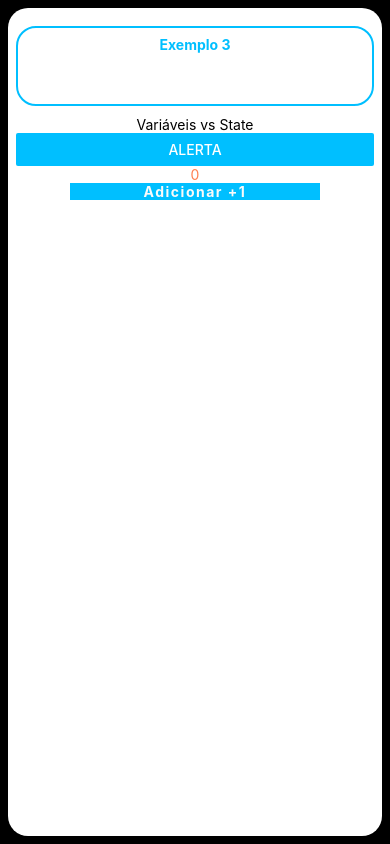
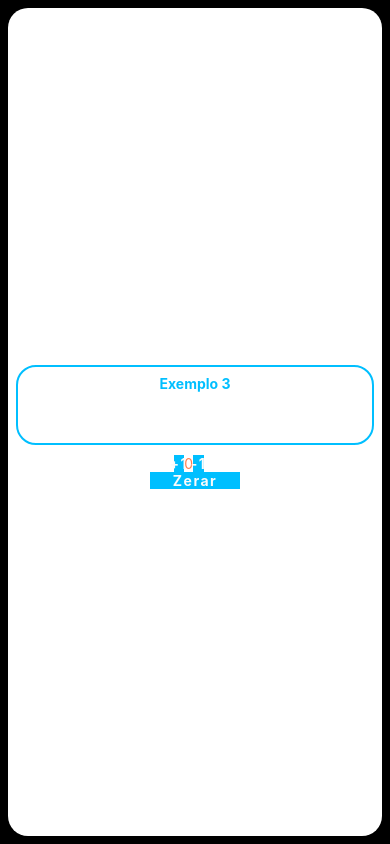
Before and after one commit to lidiasilva10/aula-introducao-expo, a React Native app: screen / in a window 390 px wide. Built offline with nearby package versions, Linux system fonts and the light colour scheme; what react-native-responsive-fontsize would draw is missing.

Commit message:
Atividade 3

```diff
--- a/src/exemplos/ex-03/index.js
+++ b/src/exemplos/ex-03/index.js
@@ -9,6 +9,14 @@ function Exemplo3() {
 
     function handleAtualizaState () {
         setNum(num + 1);
+    }
+
+    function handleAtuaState () {
+        setNum(num - 1);
+    }
+
+    function handleAtualiState () {
+        setNum(0);
     }
 
     const handleOutroJeitoFuncao = () => {
@@ -24,21 +32,23 @@ function Exemplo3() {
     return (
         <View style={styles.container}>
             <Text style={styles.titulo}>Exemplo 3</Text>
-            <Text style={styles.texto}>Variáveis vs State</Text>
-            <View style={styles.botaoAlert}>
-                <Button
-                    onPress={handleOutroJeitoFuncao}
-                    title="Alerta"
-                    color="deepskyblue"
-                    accessibilityLabel="Mensagem de alerta"
-                />
-            </View>
+            <View style={styles.grupo}>
+            <TouchableOpacity style={styles.botao} onPress={handleAtualizaState}>
+                <Text style={styles.txtBotao}>+1</Text>
+            </TouchableOpacity>
 
             <Text style={styles.numero}>{num}</Text>
 
-            <TouchableOpacity style={styles.botao} onPress={handleAtualizaState}>
-                <Text style={styles.txtBotao}>Adicionar +1</Text>
+            <TouchableOpacity style={styles.botao} onPress={handleAtuaState}>
+                <Text style={styles.txtBotao}>-1</Text>
             </TouchableOpacity>
+
+            </View>
+
+            <TouchableOpacity style={styles.botao} onPress={handleAtualiState}>
+                <Text style={styles.txtBotao}>Zerar</Text>
+            </TouchableOpacity>
+
 
         </View>
     );
--- a/src/exemplos/ex-03/styles.js
+++ b/src/exemplos/ex-03/styles.js
@@ -8,6 +8,10 @@ const styles = StyleSheet.create({
         flex: 1,
         alignItems: 'center',
         borderRadius: 20,
+        display:'flex',
+        //
+        justifyContent:'center',
+        alignItems: 'center',
     },
     titulo: {
         fontSize: RFPercentage(3),
@@ -38,7 +42,7 @@ const styles = StyleSheet.create({
     },
     botao: {
         backgroundColor: 'deepskyblue',
-        width: '70%',
+        width: '25%',
         // height: RFPercentage(4),
         borderRadius: RFPercentage(2),
         alignItems: 'center',
@@ -51,6 +55,12 @@ const styles = StyleSheet.create({
         fontWeight: 'bold',
         letterSpacing: 1.5,
     },
+
+    grupo: {
+        flexDirection: 'row',
+        display: 'flex',
+
+    },
 });
 
 export default styles;
```
